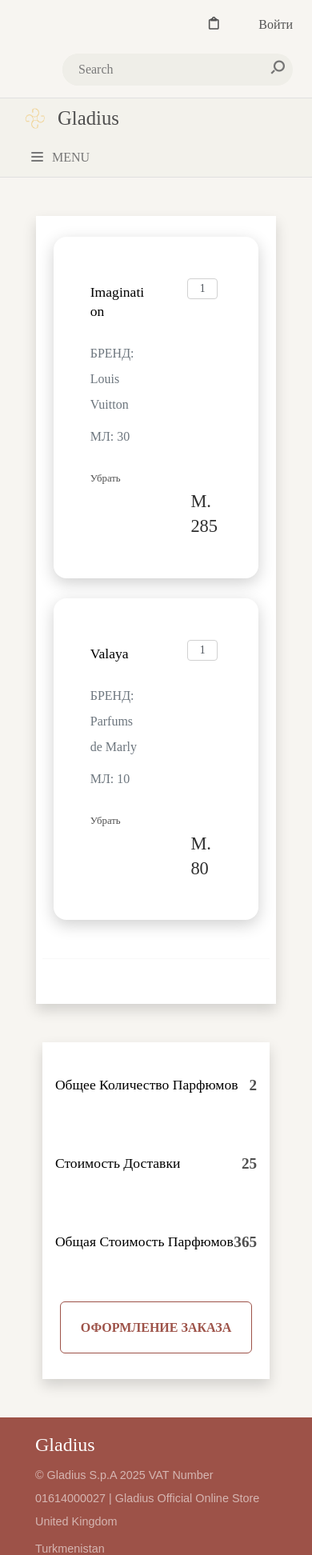
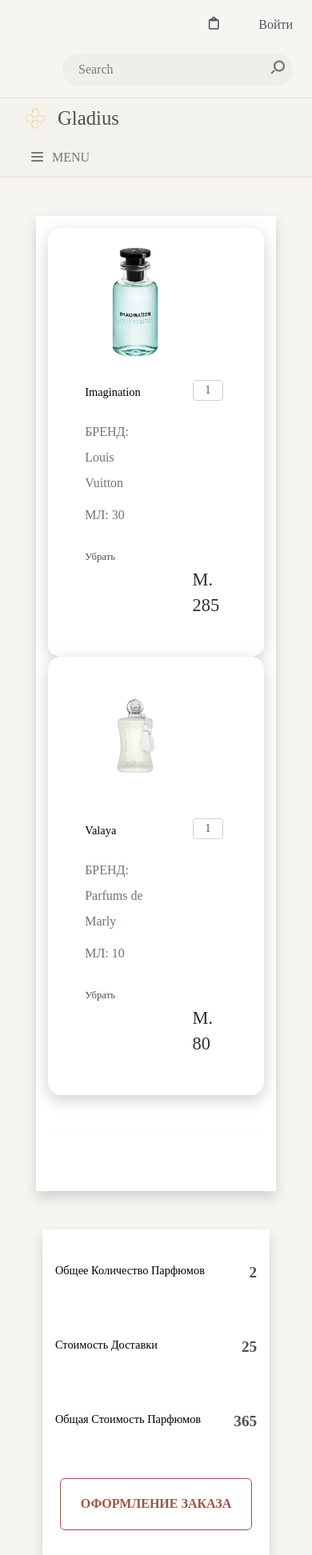
Before and after one commit to KadyrberdiJs/Gladius, a Django app: page /cart/ in a window 390 px wide. Shown: the top 1944 px of the page at 80% size. Run offline with Django 5.2, Linux system fonts and the light colour scheme; data comes from the database, SQL or seed files in the repository; both versions use the stored data as it was after the commit; some libraries are stand-ins or nearby versions; some web fonts are replaced.

Commit message:
Has done some fixes

```diff
--- /dev/null
+++ b/cart/context_processors.py
@@ -0,0 +1,20 @@
+from cart.models import Cart
+
+
+def cart_context(request):
+  cart = None
+  if request.user.is_authenticated:
+    cart = Cart.objects.filter(user=request.user).first()
+  else:
+    session_key = request.session.session_key
+    if not session_key:
+      request.session.create()
+      session_key = request.session.session_key
+
+    cart = Cart.objects.filter(session_key=session_key).first()
+
+  total_items = 0
+  if cart:
+    total_items = sum(item.quantity for item in cart.items.all())
+
+  return {'total_items': total_items}
--- a/cart/templates/cart/cart_detail.html
+++ b/cart/templates/cart/cart_detail.html
@@ -6,16 +6,16 @@
 
 <div class="container-fluid">
     <div class="row">
-        <div class="col-md-10 col-11 mx-auto">
+        <div class="almost-main col-md-10 col-11 mx-auto">
 
             <div class="row mt-5 gx-3">
 <!-- left side div -->
-<div class="col-md-12 col-lg-8 col-11 mx-auto main_cart mb-lg-0 mb-5 shadow">
+<div class="left-side col-md-12 col-lg-8 col-11 mx-auto main_cart mb-lg-0 mb-5 shadow">
     {% for item in items_data %}
 <div class="card p-4">
 <div class="row">
 <!-- cart images div -->
-<div class="col-md-5 col-11 mx-auto d-flex justify-content-center align-items-center product_img d-none d-sm-flex">
+<div class="cart-image col-md-5 col-11 mx-auto d-flex justify-content-center align-items-center product_img d-none d-sm-flex">
   <img src="{{ item.image.url }}" class="img-fluid" alt="cart img">
 </div>
 
--- a/gladius/settings.py
+++ b/gladius/settings.py
@@ -66,6 +66,7 @@ TEMPLATES = [
                 'django.template.context_processors.request',
                 'django.contrib.auth.context_processors.auth',
                 'django.contrib.messages.context_processors.messages',
+                'cart.context_processors.cart_context',
             ],
         },
     },
--- a/static/css/cart.css
+++ b/static/css/cart.css
@@ -47,6 +47,8 @@ h2 {
   background: #fff;
 }
 
+
+
 .card {
   border: none;
 }
@@ -61,7 +63,22 @@ h2 {
 
 @media (max-width: 575.98px) {
   .product_img {
-    display: none !important;
+    display: block !important;
+  }
+}
+
+@media (max-width: 575.98px) {
+  .card {
+    width: 100%;
+    margin: 0 auto;
+    padding: 1px;
+  }
+  .main_cart {
+    padding: 15px;
+  }
+  .product_img img {
+    min-width: 150px;
+    max-height: 150px;
   }
 }
 
@@ -70,6 +87,11 @@ h2 {
   font-size: 1.1rem; /* smaller */
   text-transform: capitalize;
   font-weight: 500;
+}
+@media (max-width: 575.98px) {
+  .product_name {
+    font-size: 0.9rem;
+  }
 }
 
 .card-title p {
--- a/static/css/style.css
+++ b/static/css/style.css
@@ -2661,6 +2661,19 @@ span.prev-price {
   font-size: 28px;
 }
 
+.error-box {
+  background: #fff3f3;     /* very light red */
+  border: 1px solid #e0a8a8;
+  color: #a94442;
+  padding: 10px 15px;
+  border-radius: 6px;
+  font-size: 0.95rem;
+}
+.error-box p {
+  margin: 0 0 5px 0;
+}
+
+
 .form-control {
   border-radius: 10px;
   border: 1px solid #ddd;
--- a/templates/base.html
+++ b/templates/base.html
@@ -133,7 +133,7 @@
 						<div class="slider-item">
 							<div class="banner-content">
 								<h2 class="banner-title">{{ banner.brand_name }} {{ banner.name }}</h2>
-								<p>
+								<p class="fs-6">
 									В созданной известным парфюмером Жаком Кавалье ароматической композиции красиво переплетаются освежающие цитрусовые ноты розового грейпфрута и бархатисто-пряного запаха древесины
 								</p>
 								<div class="btn-wrap">
@@ -244,7 +244,7 @@
 									{% for parfume in elite_parfumes %}
 									<div class="author-name">{{ parfume.brand_name }}</div>
 									<h3 class="item-title">{{parfume.name}}</h3>
-									<p>Isola Blu — это аромат про чистое небо, море и утончённую роскошь. Он пахнет как элитный отдых на берегу: цитрусы, морской ветер, лёгкая древесность. Подойдёт для тех, кто любит освежающие, но при этом статусные ароматы.</p>
+									<p class="fs-6">Isola Blu — это аромат про чистое небо, море и утончённую роскошь. Он пахнет как элитный отдых на берегу: цитрусы, морской ветер, лёгкая древесность. Подойдёт для тех, кто любит освежающие, но при этом статусные ароматы.</p>
 									<div class="item-price">m. {{ parfume.price }}</div>
 									<div class="btn-wrap">
 										<a href="{% url "catalog:product_detail" parfume.id %}" class="btn-accent-arrow">Купить сейчас <i
```
Also changed, not shown: static/js/custom.js (deleted, +0 -17 lines), user/templates/user/login.html (+15 -0 lines), db.sqlite3.
